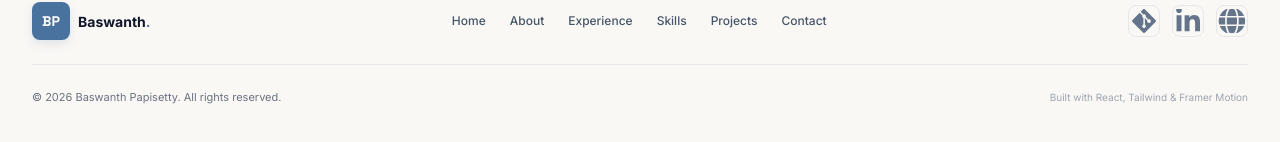
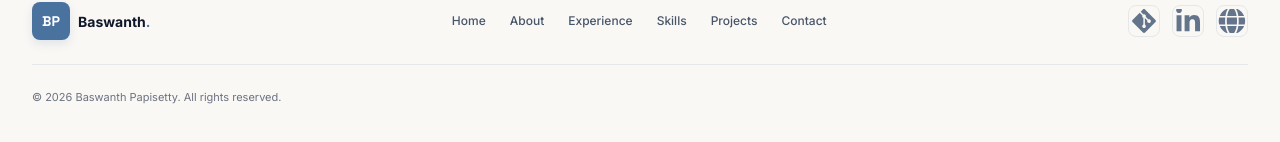
Before and after one commit to bashu241997/Baswanthpapisetty, a React (Create React App) app: page / in a window 1280 px wide. Shown: the part 6315-6457 px from the top of the page. Built offline with nearby package versions, Linux system fonts and the light colour scheme.

Commit message:
chore: comment out tech stack attribution in footer

```diff
--- a/src/common/Footer.jsx
+++ b/src/common/Footer.jsx
@@ -40,7 +40,7 @@ const Footer = () => (
       <div className="h-px bg-gray-200" />
       <div className="flex flex-col sm:flex-row justify-between items-center gap-3 pt-6">
         <p className="text-[11px] text-gray-500">© {new Date().getFullYear()} Baswanth Papisetty. All rights reserved.</p>
-        <p className="text-[10px] text-gray-400">Built with React, Tailwind & Framer Motion</p>
+        {/* <p className="text-[10px] text-gray-400">Built with React, Tailwind & Framer Motion</p> */}
       </div>
     </div>
   </footer>
```
